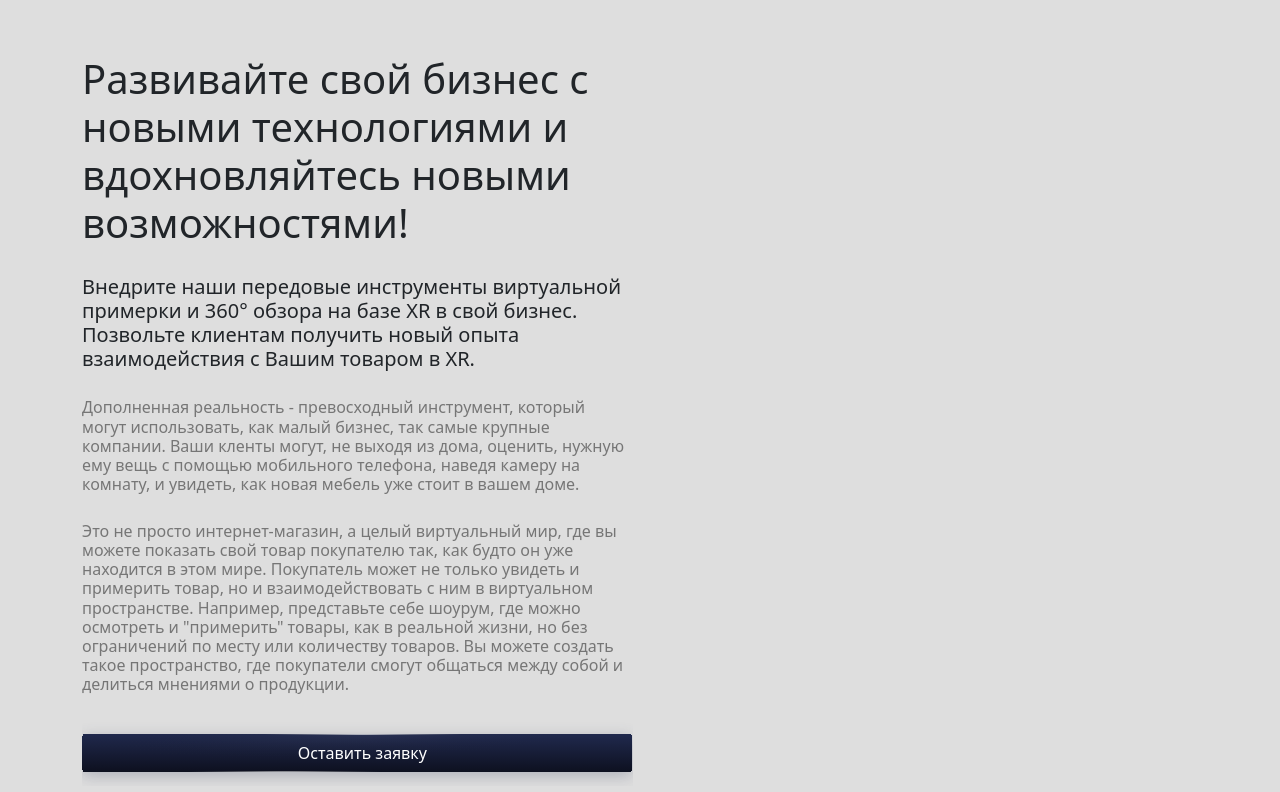
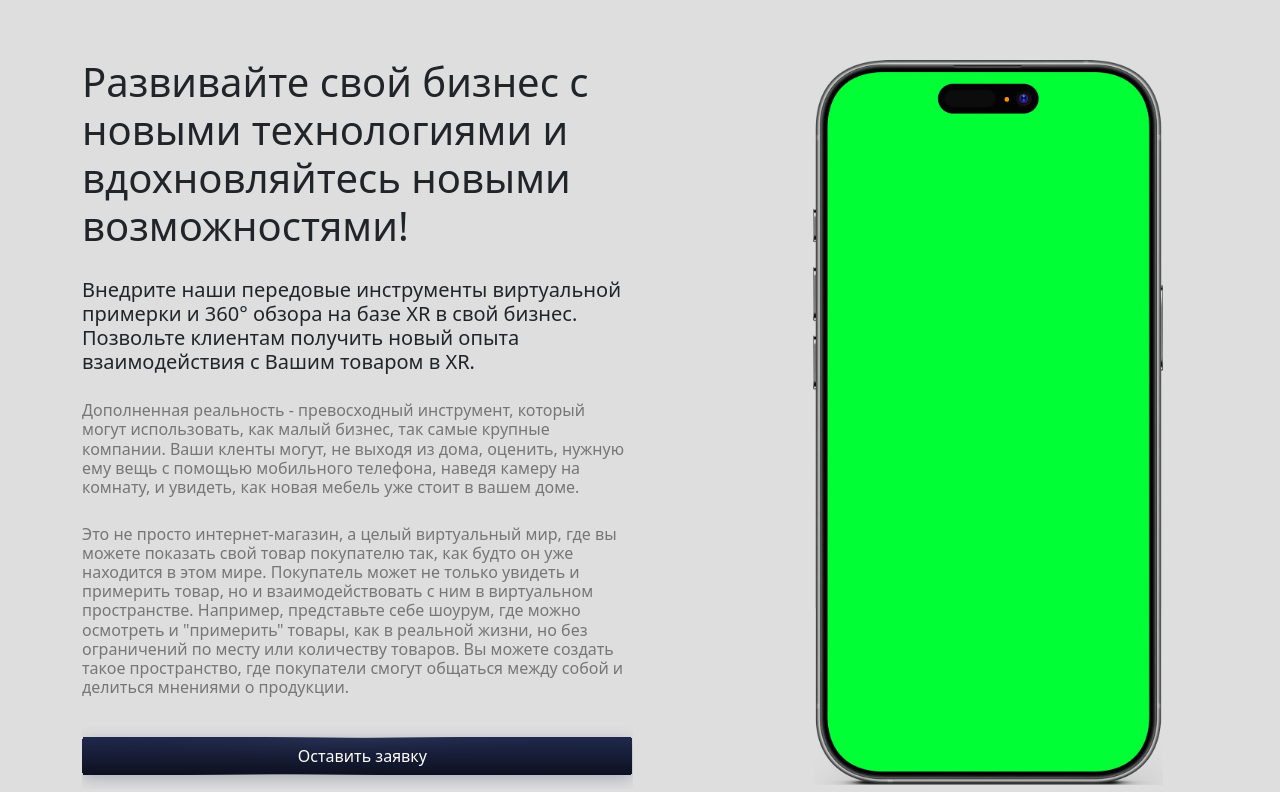
Before and after one commit to AKarpetc/ar-simple-viewer, a website built with webpack: page index2.html in a window 1280 px wide. Shown: the part 1538-2330 px from the top of the page. Built offline with nearby package versions, Linux system fonts and the light colour scheme; some packages are replaced by stand-ins of ours; no server answers.

Commit message:
frame updated

```diff
--- a/index2.css
+++ b/index2.css
@@ -438,20 +438,6 @@ video {
     align-items: center;
 }
 
-
-
-@media screen and (min-width: 991px) and (max-width: 1200px) {
-    .demo {
-        background-size: 84% 100% !important;
-    }
-}
-
-@media screen and (min-width: 1200px) and (max-width: 1399px) {
-    .demo {
-        background-size: 71% 100% !important;
-    }
-}
-
 @media (max-width: 1400px) {
     .border-radius-card {
         width: 16rem !important;
@@ -494,21 +480,6 @@ video {
     }
 }
 
-@media (max-width: 1024px) or (max-width: 1180px) {
-    .demo-ifr {
-        margin-top: 9px !important;
-        margin-left: 43px !important;
-        width: 264px !important;
-        height: 588px !important;
-        border-radius: 46px !important;
-    }
-
-    .demo {
-        background-size: 71% 100% !important;
-        height: 606px !important;
-    }
-
-}
 
 @media (max-width: 1200px) {
     .phone {
@@ -693,28 +664,38 @@ video {
 }
 
 .demo-ifr {
-    margin-top: 11px;
-    margin-left: 45px;
-    width: 311px;
-    height: 677px;
-    border-radius: 48px;
+    position: absolute;
+    top: var(--screen-top, 1.6%);
+    left: 50%;
+    transform: translateX(-50%);
+    width: var(--screen-width, 92%);
+    height: var(--screen-height, 96.7%);
+    border-radius: 42px;
+    border: none;
+    z-index: 2;
 }
 
 .demo {
-    background-image: url(../../img/iPhone-16-Pro.webp);
+    /* Настройки экрана: подобраны с точностью до пикселя под картинку */
+    --screen-top: 1.6%;
+    --screen-width: 92.5%;
+    --screen-height: 96.7%;
+
+    background-image: url(./img/iPhone-16-Pro.webp);
     background-repeat: no-repeat;
-    background-size: 61% 100%;
+    background-size: 100% 100%;
     background-position: center;
-    background-position-y: 0px;
-    background-position-x: 44px;
+    position: relative;
     display: flex;
-    width: 400px;
-    height: 700px;
-    min-height: 500px;
+    width: 100%;
+    max-width: 350px;
+    aspect-ratio: 927 / 1920;
+    height: auto;
+    margin: 0 auto;
 }
 
 .demo2 {
-    background-image: url(../../img/iPhone-16-Pro.webp);
+    background-image: url(./img/iPhone-16-Pro.webp);
     background-repeat: no-repeat;
     background-size: contain;
     /* Автоматическое масштабирование */
@@ -792,19 +773,6 @@ video {
         border-radius: 28px;
     }
 
-    .demo-ifr {
-        margin-top: 9px !important;
-        margin-left: 0px !important;
-        width: 264px !important;
-        height: 633px !important;
-        border-radius: 43px !important;
-    }
-
-    .demo {
-        background-size: 95% 100% !important;
-        background-position-x: 0px !important;
-        height: 653px !important;
-    }
 
     .c-logo-w {
         width: 70% !important;
--- a/index2.html
+++ b/index2.html
@@ -6,10 +6,10 @@
     <meta name="viewport" content="width=device-width, initial-scale=1">
     <title>Art Vision Tech</title>
 
-    <link href="./index2.css" rel="stylesheet">
     <link href="https://cdn.jsdelivr.net/npm/bootstrap@5.3.3/dist/css/bootstrap.min.css" rel="stylesheet"
         integrity="sha384-QWTKZyjpPEjISv5WaRU9OFeRpok6YctnYmDr5pNlyT2bRjXh0JMhjY6hW+ALEwIH" crossorigin="anonymous">
     <link rel="stylesheet" href="https://cdn.jsdelivr.net/npm/bootstrap-icons@1.11.3/font/bootstrap-icons.min.css">
+    <link href="./index2.css" rel="stylesheet">
 </head>
 
 <body>
@@ -635,7 +635,7 @@
     <div class="container mt-c-3">
         <img loading="lazy" data-src="image.webm" class="line">
         <div class="d-none d-md-block">
-            <div class="row about-row about-row-start">
+            <div class="row about-row about-row-start flex-nowrap">
                 <div class="col col-7">
                     <div class="text-descr-width">
                         <h1 class="mb-c-5 c-ft-32">Развивайте свой бизнес <br class="d-none-when-1300">
```
